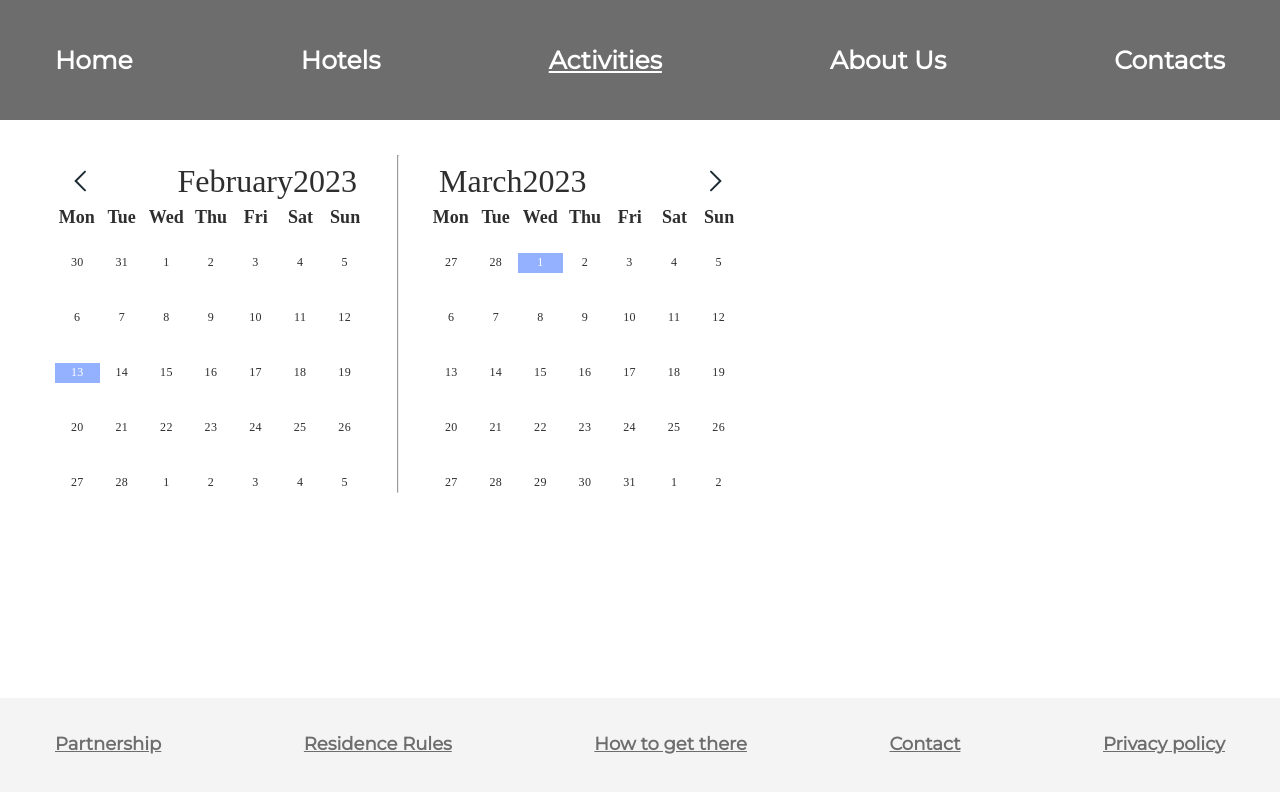
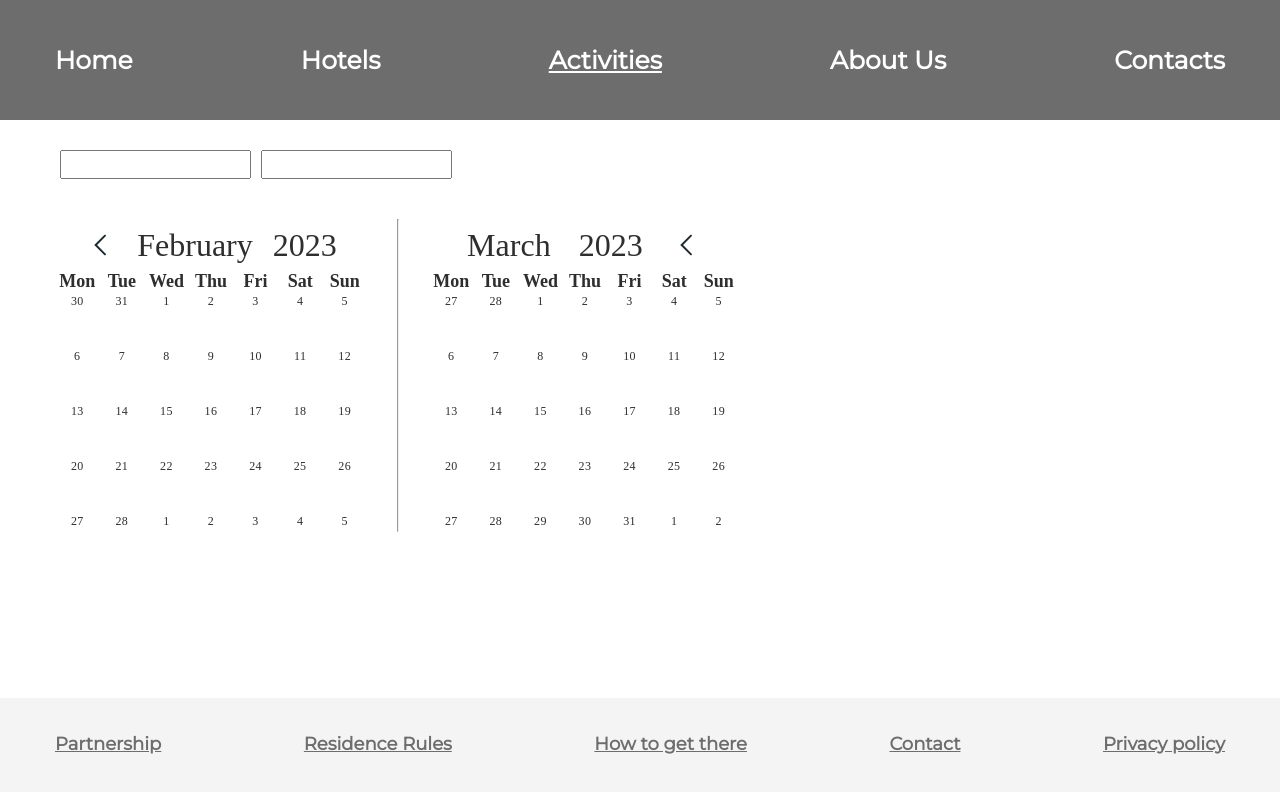
Before and after one commit to Markito97/tourism-aggregator, a React app in the folder client/: page /activities in a window 1280 px wide. Shown: the top 792 px of the page. Built offline with nearby package versions, Linux system fonts and the light colour scheme; a web font is replaced by a local one.

Commit message:
убрал лишнее

```diff
--- a/client/src/components/DataRangePicker/DataRangePicker.module.css
+++ b/client/src/components/DataRangePicker/DataRangePicker.module.css
@@ -1,3 +1,12 @@
+.dateRange {
+  padding-top: 25px;
+}
+
+.rangeField {
+  padding: 5px;
+  margin: 5px;
+}
+
 .container {
   padding-top: 35px;
   display: flex;
@@ -9,14 +18,18 @@
   border-radius: 5px;
 }
 
-.calendar__header {
+.calendarHeader {
   color: rgba(15, 15, 15, 0.87);
   line-height: 24px;
   font-size: 32px;
   padding: 10px;
   display: flex;
-  justify-content: space-between;
+  justify-content: space-evenly;
   align-items: center;
+  text-transform: capitalize;
+}
+
+.monthHeader {
 }
 
 .calendarDaysNames {
@@ -27,7 +40,6 @@
   align-items: center;
   display: grid;
   grid-template-columns: repeat(7, 1fr);
-  gap: 1px 1px;
 }
 
 .calendarDays {
--- a/client/src/components/DataRangePicker/DataRangePicker.tsx
+++ b/client/src/components/DataRangePicker/DataRangePicker.tsx
@@ -1,6 +1,6 @@
 import { useCalendar } from '../../hooks/useCalendar'
 import React, { FC, useState } from 'react'
-import { checkDateIsEqual, formatDate } from '../../utils/date/index'
+import { formatDate } from '../../utils/date/formatDate'
 import styles from './DataRangePicker.module.css'
 import { ChevronLeft } from '../../assets/icons/ChevronLeft'
 import { ChevronRight } from '../../assets/icons/ChevronRight'
@@ -8,6 +8,13 @@ import { ChevronRight } from '../../assets/icons/ChevronRight'
 interface CalendarProps {
   locale?: string
   firstWeekDayNumber?: number
+}
+
+const checkDateIsEqual = (firstDate: Date, secondDate: Date) => {
+  // if (!firstDate || !secondDate) return
+  firstDate.getDate() === secondDate.getDate() &&
+    firstDate.getMonth() === secondDate.getMonth() &&
+    firstDate.getFullYear() === secondDate.getFullYear()
 }
 
 export const DataRangePicker: FC<CalendarProps> = ({
@@ -19,12 +26,10 @@ export const DataRangePicker: FC<CalendarProps> = ({
   somedate.setDate(1)
   const [currentMonths, setCurrentMonths] = useState(new Date())
   const [nextMoths, setNextMoths] = useState(somedate)
+  const [dateRange, setDateRange] = useState({ start: '', end: '' })
 
   const [startDate, setStartDate] = useState()
   const [endDate, setEndDate] = useState()
-
-  console.log(startDate)
-  console.log(endDate)
 
   const [dateBegin, dateBeginHandlers]: any = useCalendar({
     locale,
@@ -41,47 +46,56 @@ export const DataRangePicker: FC<CalendarProps> = ({
   console.log(dateBegin)
 
   return (
+    <>
+      <div className={styles.dateRange}>
+        <input
+          type="text"
+          value={dateRange.start}
+          className={styles.rangeField}
+        />
+        <input
+          type="text"
+          value={dateRange.end}
+          className={styles.rangeField}
+        />
+      </div>
       <div className={styles.container}>
         <div className={styles.calendar}>
-        {/* <div>{formatDate(startDate, 'DD MM YYYY')}</div> */}
-        <div className={styles.calendar__header}>
-          <ChevronLeft onClick={() => dateBeginHandlers.onClickArrow('left')} />
-          <div>
+          <div className={styles.calendarHeader}>
+            <ChevronLeft
+              onClick={() => dateBeginHandlers.onClickArrow('left')}
+            />
+            <span>
               {dateBegin.monthesNames[dateBegin.selectedMonth.monthIndex].month}
-            {dateBegin.selectedYear}
+            </span>
+            <span>{dateBegin.selectedYear}</span>
           </div>
-        </div>
-        <div className="calendar__body">
-          <>
+          <div className={styles.calendarContent}>
             <div className={styles.calendarDaysNames}>
               {dateBegin.weekDaysNames.map((weekDaysName: any) => (
                 <div key={weekDaysName.dayShort}>{weekDaysName.dayShort}</div>
               ))}
             </div>
-            <div style={{ paddingTop: '25px' }}>
+            <div>
               <div className={styles.calendarDays}>
-                {dateBegin.calendarDays.map((day: any) => {
+                {dateBegin.calendarDays.map((day: any, index: number) => {
                   const isSelectedDay = checkDateIsEqual(
                     day.date,
                     dateBegin.selectedDay.date
                   )
+                  // console.log(isSelectedDay)
+                  // console.log(day.date)
+                  // console.log(dateBegin.selectedDay.date)
 
-                  const isAdditionalDay =
-                    day.monthIndex !== dateBegin.selectedMonth.monthIndex
-
+                  console.log(isSelectedDay)
                   return (
                     <div
-                      key={`${day.dayNumber}-${day.monthIndex}`}
+                      key={index + 1}
                       onClick={() => {
                         dateBeginHandlers.setSelectedDay(day)
-                        // тут выбор текущей даты
                         setStartDate(day.date)
                       }}
-                      className={[
-                        `${styles.calendarDay}`,
-                        isSelectedDay ? `${styles.calendarSelected}` : '',
-                        isAdditionalDay ? 'calendar__additional__day' : '',
-                      ].join(' ')}
+                      className={`${styles.calendarDay}`}
                     >
                       {day.dayNumber}
                     </div>
@@ -89,65 +103,45 @@ export const DataRangePicker: FC<CalendarProps> = ({
                 })}
               </div>
             </div>
-          </>
           </div>
         </div>
         <hr />
         <div className={styles.calendar}>
-        {/* <div>{formatDate(endDate, 'DD MM YYYY')}</div> */}
-        <div className={styles.calendar__header}>
-          <div>
+          <div className={styles.calendarHeader}>
+            <span>
               {dateEnd.monthesNames[dateEnd.selectedMonth.monthIndex].month}
-            {dateEnd.selectedYear}
-          </div>
-          <ChevronRight
-            onClick={() => {
-              dateEndHandlers.onClickArrow('right')
-              dateBeginHandlers.onClickArrow('right')
-            }}
+            </span>
+            <span>{dateEnd.selectedYear}</span>
+            <ChevronLeft
+              onClick={() => dateBeginHandlers.onClickArrow('left')}
             />
           </div>
-        <div className="calendar__body">
-          <>
+
+          <div className={styles.calendarContent}>
             <div className={styles.calendarDaysNames}>
-              {dateEnd.weekDaysNames.map((weekDaysName: any) => (
+              {dateBegin.weekDaysNames.map((weekDaysName: any) => (
                 <div key={weekDaysName.dayShort}>{weekDaysName.dayShort}</div>
               ))}
             </div>
-            <div style={{ paddingTop: '25px' }}>
+            <div>
               <div className={styles.calendarDays}>
-                {dateEnd.calendarDays.map((day: any) => {
-                  const isSelectedDay = checkDateIsEqual(
-                    day.date,
-                    dateEnd.selectedDay.date
-                  )
-
-                  const isAdditionalDay =
-                    day.monthIndex !== dateEnd.selectedMonth.monthIndex
-
-                  return (
+                {dateEnd.calendarDays.map((day: any, index: number) => (
                   <div
-                      key={`${day.dayNumber}-${day.monthIndex}`}
+                    key={index + 1}
                     onClick={() => {
-                        dateEndHandlers.setSelectedDay(day)
-                        // тут выбор текущей даты
-                        setEndDate(day.date)
+                      dateBeginHandlers.setSelectedDay(day)
+                      setStartDate(day.date)
                     }}
-                      className={[
-                        `${styles.calendarDay}`,
-                        isSelectedDay ? `${styles.calendarSelected}` : '',
-                        isAdditionalDay ? 'calendar__additional__day' : '',
-                      ].join(' ')}
+                    className={`${styles.calendarDay}`}
                   >
                     {day.dayNumber}
                   </div>
-                  )
-                })}
+                ))}
+              </div>
+            </div>
+          </div>
         </div>
       </div>
     </>
-        </div>
-      </div>
-    </div>
   )
 }
--- a/client/src/utils/date/checkDateIsEqual.ts
+++ /dev/null
@@ -1,4 +0,0 @@
-export const checkDateIsEqual = (date1: Date, date2: Date) =>
-  date1.getDate() === date2.getDate() &&
-  date1.getMonth() === date2.getMonth() &&
-  date1.getFullYear() === date2.getFullYear()
--- a/client/src/utils/date/index.ts
+++ b/client/src/utils/date/index.ts
@@ -5,4 +5,3 @@ export * from './getWeekDaysNames'
 export * from './getWeekNumber'
 export * from './createMonth'
 export * from './getMonthNumberOfDays'
-export * from './checkDateIsEqual'
```
Also changed, not shown: client/src/hooks/useCalendar.ts (+3 -4 lines). Lines whose indentation alone changed are shown as unchanged.
